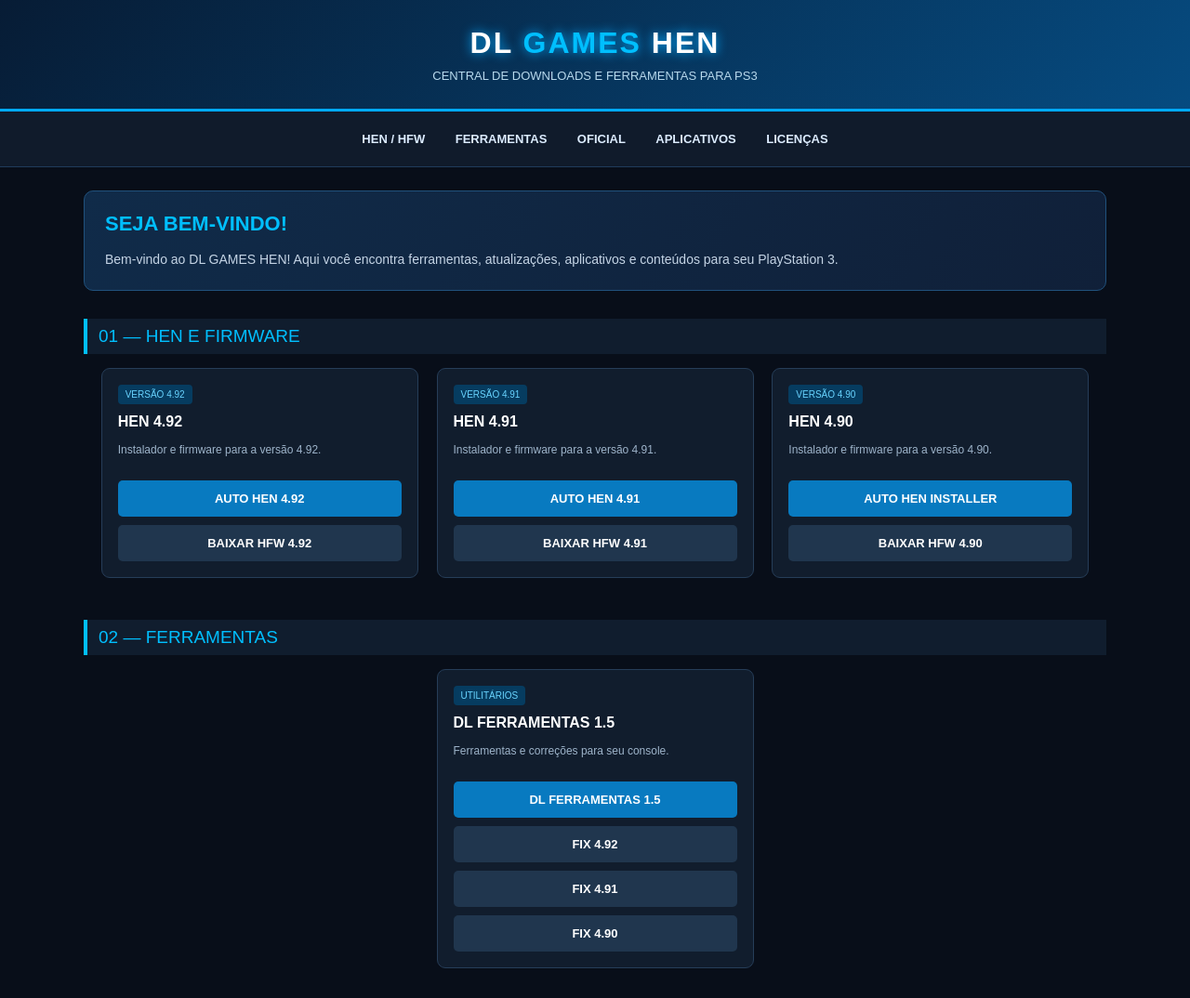
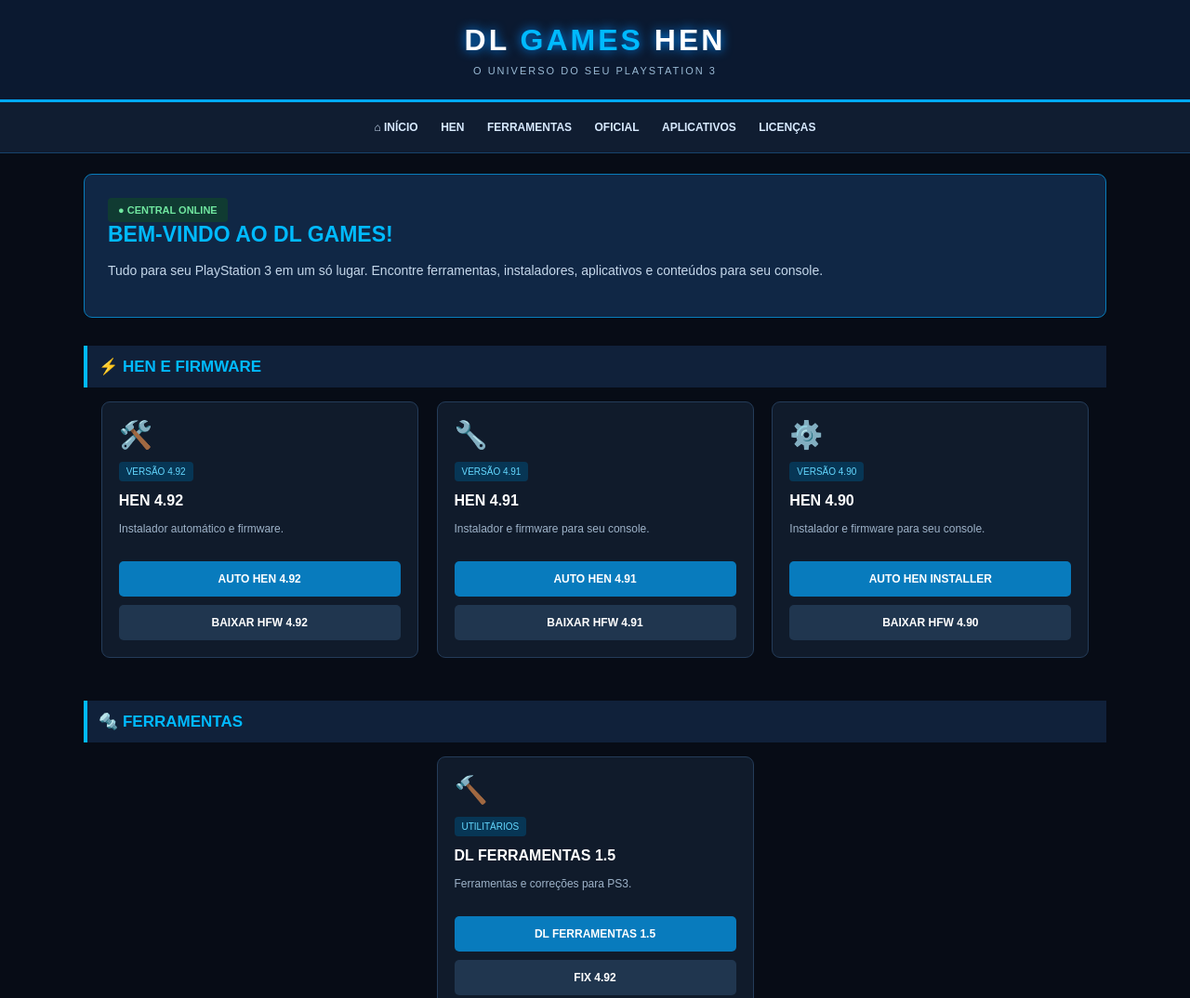
Before and after one commit to Danielstoreps3/DLHEN, a plain HTML site: page index.html in a window 1280 px wide. Shown: the top 1074 px of the page at 93% size. Drawn offline with Linux system fonts and the light colour scheme.

Commit message:
Update index.html

```diff
--- a/index.html
+++ b/index.html
@@ -14,90 +14,104 @@
 body {
     margin: 0;
     padding: 0;
-    background: #080e19;
+    background: #070c16;
     color: #fff;
-    font-family: Arial, Helvetica, sans-serif;
+    font-family: Arial, sans-serif;
 }
 
 header {
-    background: linear-gradient(135deg, #071c35, #064b80);
+    background: #0b1930;
     border-bottom: 3px solid #00aaff;
-    padding: 28px 15px;
+    padding: 25px 10px;
     text-align: center;
 }
 
 .logo {
-    color: #fff;
     font-size: 32px;
     font-weight: bold;
-    letter-spacing: 2px;
-    text-shadow: 0 0 12px #00aaff;
+    letter-spacing: 3px;
+    color: white;
+    text-shadow: 0 0 12px #008cff;
 }
 
 .logo span {
-    color: #00bfff;
+    color: #00baff;
 }
 
 .subtitle {
-    color: #b9d9ed;
-    font-size: 13px;
-    margin-top: 9px;
+    color: #9bbbd5;
+    font-size: 11px;
+    margin-top: 8px;
+    letter-spacing: 2px;
 }
 
 .menu {
-    background: #101b2b;
-    padding: 12px;
+    background: #101d31;
+    border-bottom: 1px solid #17436b;
     text-align: center;
-    border-bottom: 1px solid #203c5c;
+    padding: 8px 4px;
 }
 
 .menu a {
     display: inline-block;
-    color: #dcecff;
+    padding: 12px 10px;
+    color: #d8eaff;
+    font-size: 12px;
+    font-weight: bold;
     text-decoration: none;
-    padding: 10px 14px;
-    font-size: 13px;
-    font-weight: bold;
 }
 
 .menu a:hover {
-    color: #00bfff;
+    color: #00baff;
+    background: #162d49;
+}
+
+.banner {
+    margin: 22px auto;
+    width: 94%;
+    max-width: 1100px;
+    padding: 25px;
+    background: #102745;
+    border: 1px solid #087dbb;
+    border-radius: 9px;
+}
+
+.banner h2 {
+    margin: 0 0 10px;
+    color: #00baff;
+    font-size: 23px;
+}
+
+.banner p {
+    color: #c5d8eb;
+    font-size: 14px;
+    line-height: 1.6;
+}
+
+.banner .status {
+    display: inline-block;
+    color: #70e7a0;
+    background: #103b32;
+    padding: 7px 11px;
+    border-radius: 4px;
+    font-size: 11px;
+    font-weight: bold;
 }
 
 .container {
     width: 94%;
     max-width: 1100px;
-    margin: 25px auto;
-}
-
-.welcome {
-    background: linear-gradient(120deg, #102b49, #102039);
-    border: 1px solid #20517c;
-    border-radius: 10px;
-    padding: 22px;
-    margin-bottom: 28px;
-}
-
-.welcome h2 {
-    margin: 0 0 10px;
-    color: #00bfff;
-    font-size: 22px;
-}
-
-.welcome p {
-    color: #c4d4e5;
-    line-height: 1.6;
-    font-size: 14px;
-    margin-bottom: 0;
+    margin: auto;
 }
 
 .section-title {
-    color: #00bfff;
-    font-size: 19px;
-    border-left: 4px solid #00bfff;
-    padding: 8px 12px;
     margin: 30px 0 15px;
-    background: #101d2e;
+    padding: 12px;
+    background: #10213a;
+    border-left: 4px solid #00baff;
+    color: #00baff;
+    font-size: 17px;
+    font-weight: bold;
 }
 
 .cards {
@@ -109,38 +123,58 @@ header {
     vertical-align: top;
     width: 31%;
     min-width: 220px;
-    background: #111d2d;
-    border: 1px solid #263d58;
+    margin: 0 0.7% 16px;
+    padding: 18px;
+    background: #101b2b;
+    border: 1px solid #243c59;
     border-radius: 9px;
-    margin: 0 0.7% 15px;
-    padding: 17px;
     text-align: left;
 }
 
+.card:hover {
+    border-color: #00aaff;
+    background: #14263d;
+}
+
+.card-icon {
+    font-size: 29px;
+    margin-bottom: 12px;
+}
+
 .card h3 {
+    margin: 0 0 9px;
+    font-size: 16px;
     color: #fff;
-    font-size: 16px;
-    margin: 0 0 8px;
 }
 
 .card p {
-    color: #9eb4ca;
+    color: #9eb3c9;
     font-size: 12px;
     line-height: 1.5;
-    min-height: 30px;
+    min-height: 32px;
+}
+
+.tag {
+    display: inline-block;
+    color: #64d8ff;
+    background: #073655;
+    padding: 5px 8px;
+    border-radius: 4px;
+    font-size: 10px;
+    margin-bottom: 12px;
 }
 
 .btn {
     display: block;
-    background: #087ac0;
-    color: #fff;
+    padding: 12px 8px;
+    margin-top: 9px;
+    border-radius: 5px;
+    background: #087bbd;
+    color: white;
     text-decoration: none;
     text-align: center;
-    padding: 12px 8px;
-    border-radius: 5px;
-    font-size: 13px;
+    font-size: 12px;
     font-weight: bold;
-    margin-top: 9px;
 }
 
 .btn:hover {
@@ -149,32 +183,49 @@ header {
 }
 
 .btn.secondary {
-    background: #20364e;
+    background: #20364f;
 }
 
 .btn.secondary:hover {
     background: #315b80;
-    color: #fff;
+    color: white;
 }
 
-.tag {
-    display: inline-block;
-    background: #063c60;
-    color: #69d4ff;
-    font-size: 10px;
-    padding: 5px 8px;
-    border-radius: 4px;
-    margin-bottom: 10px;
+.search-box {
+    width: 100%;
+    padding: 14px;
+    background: #101b2b;
+    border: 1px solid #28618a;
+    border-radius: 6px;
+    color: white;
+    font-size: 14px;
+    margin: 5px 0 18px;
+}
+
+.search-box:focus {
+    border-color: #00baff;
+    outline: none;
+}
+
+.empty {
+    display: none;
+    color: #9eb3c9;
+    text-align: center;
+    padding: 20px;
 }
 
 footer {
-    margin-top: 35px;
+    margin-top: 40px;
     padding: 25px 10px;
+    background: #0d1725;
+    border-top: 2px solid #087bbd;
     text-align: center;
-    background: #0d1725;
-    border-top: 1px solid #203c5c;
-    color: #8299b0;
+    color: #819bb5;
     font-size: 12px;
+}
+
+footer strong {
+    color: #00baff;
 }
 
 @media screen and (max-width: 700px) {
@@ -188,8 +239,8 @@ footer {
     }
 
     .menu a {
-        padding: 9px 7px;
-        font-size: 11px;
+        padding: 10px 6px;
+        font-size: 10px;
     }
 }
 </style>
@@ -199,65 +250,71 @@ footer {
 
 <header>
     <div class="logo">DL <span>GAMES</span> HEN</div>
-    <div class="subtitle">CENTRAL DE DOWNLOADS E FERRAMENTAS PARA PS3</div>
+    <div class="subtitle">O UNIVERSO DO SEU PLAYSTATION 3</div>
 </header>
 
-<nav class="menu">
-    <a href="#hen">HEN / HFW</a>
+<div class="menu">
+    <a href="#inicio">⌂ INÍCIO</a>
+    <a href="#hen">HEN</a>
     <a href="#ferramentas">FERRAMENTAS</a>
     <a href="#oficial">OFICIAL</a>
     <a href="#apps">APLICATIVOS</a>
     <a href="#licencas">LICENÇAS</a>
-</nav>
+</div>
+
+<div class="banner" id="inicio">
+    <span class="status">● CENTRAL ONLINE</span>
+    <h2>BEM-VINDO AO DL GAMES!</h2>
+    <p>
+        Tudo para seu PlayStation 3 em um só lugar.
+        Encontre ferramentas, instaladores, aplicativos
+        e conteúdos para seu console.
+    </p>
+</div>
 
 <div class="container">
 
-    <div class="welcome">
-        <h2>SEJA BEM-VINDO!</h2>
-        <p>
-            Bem-vindo ao DL GAMES HEN! Aqui você encontra
-            ferramentas, atualizações, aplicativos e conteúdos
-            para seu PlayStation 3.
-        </p>
-    </div>
-
-    <div class="section-title" id="hen">01 — HEN E FIRMWARE</div>
+    <div class="section-title" id="hen">⚡ HEN E FIRMWARE</div>
 
     <div class="cards">
 
         <div class="card">
+            <div class="card-icon">🛠️</div>
             <span class="tag">VERSÃO 4.92</span>
             <h3>HEN 4.92</h3>
-            <p>Instalador e firmware para a versão 4.92.</p>
+            <p>Instalador automático e firmware.</p>
             <a class="btn" href="http://ps3xploit.me/hen/installer/index.html">AUTO HEN 4.92</a>
             <a class="btn secondary" href="https://github.com/Danielstoreps3/DLHEN/releases/download/DLHEN/HFW_4.92.1_PS3UPDAT.PUP">BAIXAR HFW 4.92</a>
         </div>
 
         <div class="card">
+            <div class="card-icon">🔧</div>
             <span class="tag">VERSÃO 4.91</span>
             <h3>HEN 4.91</h3>
-            <p>Instalador e firmware para a versão 4.91.</p>
+            <p>Instalador e firmware para seu console.</p>
             <a class="btn" href="https://ps3addict.github.io/autohen/4.91/index.html">AUTO HEN 4.91</a>
             <a class="btn secondary" href="https://danielstorevip.danielstorevip.workers.dev/5:/DESBLOQUEIO/HFW%204.91/PS3UPDAT.PUP">BAIXAR HFW 4.91</a>
         </div>
 
         <div class="card">
+            <div class="card-icon">⚙️</div>
             <span class="tag">VERSÃO 4.90</span>
             <h3>HEN 4.90</h3>
-            <p>Instalador e firmware para a versão 4.90.</p>
+            <p>Instalador e firmware para seu console.</p>
             <a class="btn" href="https://ps3addict.github.io/autohen/4.91/index.html">AUTO HEN INSTALLER</a>
             <a class="btn secondary" href="https://danielstorevip.danielstorevip.workers.dev/5:/DESBLOQUEIO/HFW%204.90/PS3UPDAT.PUP">BAIXAR HFW 4.90</a>
         </div>
 
     </div>
 
-    <div class="section-title" id="ferramentas">02 — FERRAMENTAS</div>
+    <div class="section-title" id="ferramentas">🔩 FERRAMENTAS</div>
 
     <div class="cards">
         <div class="card">
+            <div class="card-icon">🔨</div>
             <span class="tag">UTILITÁRIOS</span>
             <h3>DL FERRAMENTAS 1.5</h3>
-            <p>Ferramentas e correções para seu console.</p>
+            <p>Ferramentas e correções para PS3.</p>
             <a class="btn" href="https://github.com/5151">DL FERRAMENTAS 1.5</a>
             <a class="btn secondary" href="https://github.com/5151">FIX 4.92</a>
             <a class="btn secondary" href="https://github.com/5151">FIX 4.91</a>
@@ -265,60 +322,75 @@ footer {
         </div>
     </div>
 
-    <div class="section-title" id="oficial">03 — DL GAMES OFICIAL</div>
+    <div class="section-title" id="oficial">🌐 DL GAMES OFICIAL</div>
 
     <div class="cards">
         <div class="card">
-            <span class="tag">COMUNIDADE</span>
-            <h3>ACOMPANHE O DL GAMES</h3>
-            <p>Acesse nossos canais oficiais.</p>
+            <div class="card-icon">👑</div>
+            <span class="tag">CANAIS OFICIAIS</span>
+            <h3>NOSSAS REDES</h3>
+            <p>Acompanhe as novidades do DL GAMES.</p>
             <a class="btn" href="https://dlgames1k.blogspot.com">BLOG OFICIAL</a>
             <a class="btn secondary" href="https://archive.org/download/imagem-do-whats-app-de-2025-03-11-as-12.11.04-331a-0794/Imagem%20do%20WhatsApp%20de%202025-03-11%20%C3%A0%28s%29%2012.11.04_331a0794.jpg">WHATSAPP OFICIAL</a>
             <a class="btn secondary" href="https://archive.org/download/dl-games-ytb-2025/Imagem%20do%20WhatsApp%20de%202025-03-11%20%C3%A0%28s%29%2012.03.32_70ca59eb.jpg">YOUTUBE OFICIAL</a>
         </div>
     </div>
 
-    <div class="section-title" id="apps">04 — APLICATIVOS PS3</div>
+    <div class="section-title" id="apps">🎮 APLICATIVOS PS3</div>
 
-    <div class="cards">
+    <input
+        class="search-box"
+        type="text"
+        id="pesquisa"
+        placeholder="Pesquisar aplicativo..."
+        onkeyup="filtrar()"
+    >
+
+    <div class="cards" id="lista">
 
         <div class="card">
-            <span class="tag">HOMEBREWS</span>
+            <div class="card-icon">🎮</div>
+            <span class="tag">HOMEBREW</span>
             <h3>MULTIMAN</h3>
             <p>Gerenciador de jogos e arquivos.</p>
             <a class="btn" href="https://danielstorevip.danielstorevip.workers.dev/5:/DESBLOQUEIO/HOMEBREWS/MultiMAN_04.85.01_BASE_By_DLGAMESpkg">BAIXAR MULTIMAN</a>
         </div>
 
         <div class="card">
-            <span class="tag">HOMEBREWS</span>
+            <div class="card-icon">🖥️</div>
+            <span class="tag">HOMEBREW</span>
             <h3>WEBMAN MOD</h3>
             <p>Gerenciamento e funções extras.</p>
             <a class="btn" href="https://danielstorevip.danielstorevip.workers.dev/5:/DESBLOQUEIO/HOMEBREWS/webMAN_MOD_1.47.46_By_DLGAMES.pkg.436.v1.47.46b_brewology_com.pkg">BAIXAR WEBMAN</a>
         </div>
 
         <div class="card">
-            <span class="tag">HOMEBREWS</span>
+            <div class="card-icon">📁</div>
+            <span class="tag">HOMEBREW</span>
             <h3>IRISMAN</h3>
             <p>Gerenciador alternativo para PS3.</p>
             <a class="btn" href="https://danielstorevip.danielstorevip.workers.dev/5:/DESBLOQUEIO/HOMEBREWS/IRISMAN_4.91.pkg.213.v4.91_By_DLGAMES.pkg">BAIXAR IRISMAN</a>
         </div>
 
         <div class="card">
-            <span class="tag">HOMEBREWS</span>
+            <div class="card-icon">🏆</div>
+            <span class="tag">HOMEBREW</span>
             <h3>APOLLO</h3>
-            <p>Ferramenta de gerenciamento de saves.</p>
+            <p>Ferramenta para gerenciamento de saves.</p>
             <a class="btn" href="https://danielstorevip.danielstorevip.workers.dev/5:/DESBLOQUEIO/HOMEBREWS/APOLLO_By_DLGAMES.pkg">BAIXAR APOLLO</a>
         </div>
 
         <div class="card">
-            <span class="tag">HOMEBREWS</span>
+            <div class="card-icon">🎬</div>
+            <span class="tag">HOMEBREW</span>
             <h3>MOVIAN</h3>
             <p>Aplicativo de mídia para PS3.</p>
             <a class="btn" href="https://danielstorevip.danielstorevip.workers.dev/5:/DESBLOQUEIO/HOMEBREWS/MOVIAN_M7-7.0.31By_DLGAMES.pkg">BAIXAR MOVIAN</a>
         </div>
 
         <div class="card">
-            <span class="tag">HOMEBREWS</span>
+            <div class="card-icon">📦</div>
+            <span class="tag">HOMEBREW</span>
             <h3>PKGI</h3>
             <p>Aplicativo de catálogo para PS3.</p>
             <a class="btn" href="https://danielstorevip.danielstorevip.workers.dev/5:/DESBLOQUEIO/HOMEBREWS/PKGI_By_DLGAMES.pkg">BAIXAR PKGI</a>
@@ -326,10 +398,15 @@ footer {
 
     </div>
 
-    <div class="section-title" id="licencas">05 — LICENÇAS</div>
+    <div class="empty" id="vazio">
+        NENHUM APLICATIVO ENCONTRADO.
+    </div>
+
+    <div class="section-title" id="licencas">🔑 LICENÇAS</div>
 
     <div class="cards">
         <div class="card">
+            <div class="card-icon">🔐</div>
             <span class="tag">PACOTE</span>
             <h3>15 MIL LICENÇAS</h3>
             <p>Pacote de licenças para seu console.</p>
@@ -340,10 +417,36 @@ footer {
 </div>
 
 <footer>
-    DL GAMES HEN © 2026
+    <strong>DL GAMES HEN</strong>
     <br><br>
-    TODOS OS DIREITOS RESERVADOS
+    SEU PLAYSTATION 3, SEU UNIVERSO.
+    <br><br>
+    © 2026 - TODOS OS DIREITOS RESERVADOS
 </footer>
+
+<script>
+function filtrar() {
+    var campo = document.getElementById("pesquisa");
+    var cards = document.getElementById("lista").getElementsByTagName("div");
+    var busca = campo.value.toLowerCase();
+    var encontrados = 0;
+
+    for (var i = 0; i < cards.length; i++) {
+        if (cards[i].className.indexOf("card") != -1) {
+            var nome = cards[i].innerText || cards[i].textContent;
+            if (nome.toLowerCase().indexOf(busca) != -1) {
+                cards[i].style.display = "inline-block";
+                encontrados++;
+            } else {
+                cards[i].style.display = "none";
+            }
+        }
+    }
+
+    document.getElementById("vazio").style.display =
+        encontrados == 0 ? "block" : "none";
+}
+</script>
 
 </body>
 </html>
```
